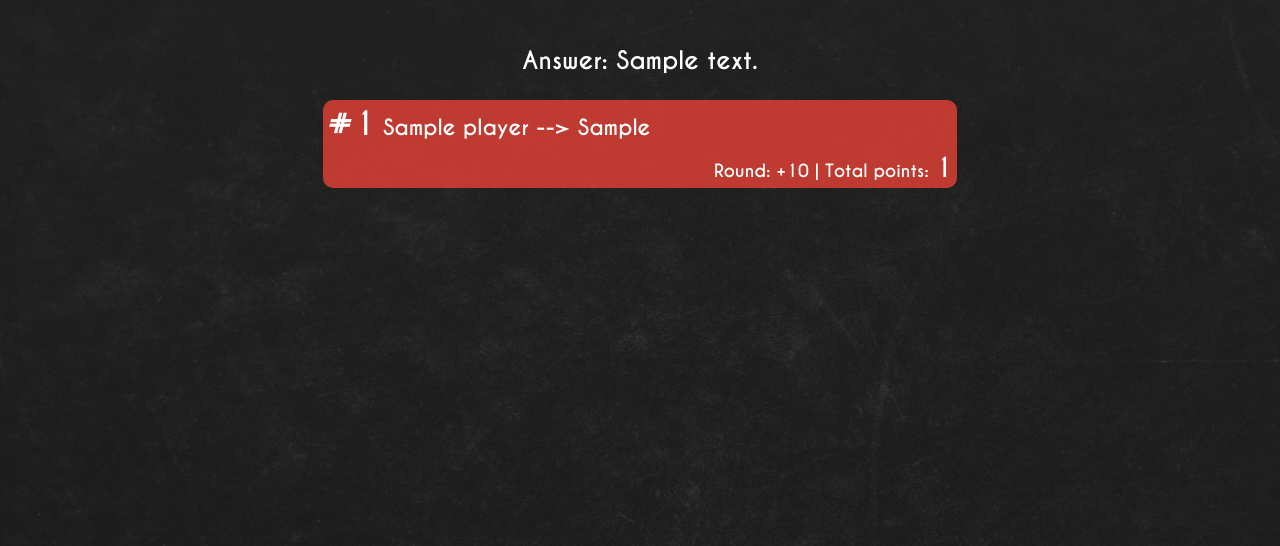
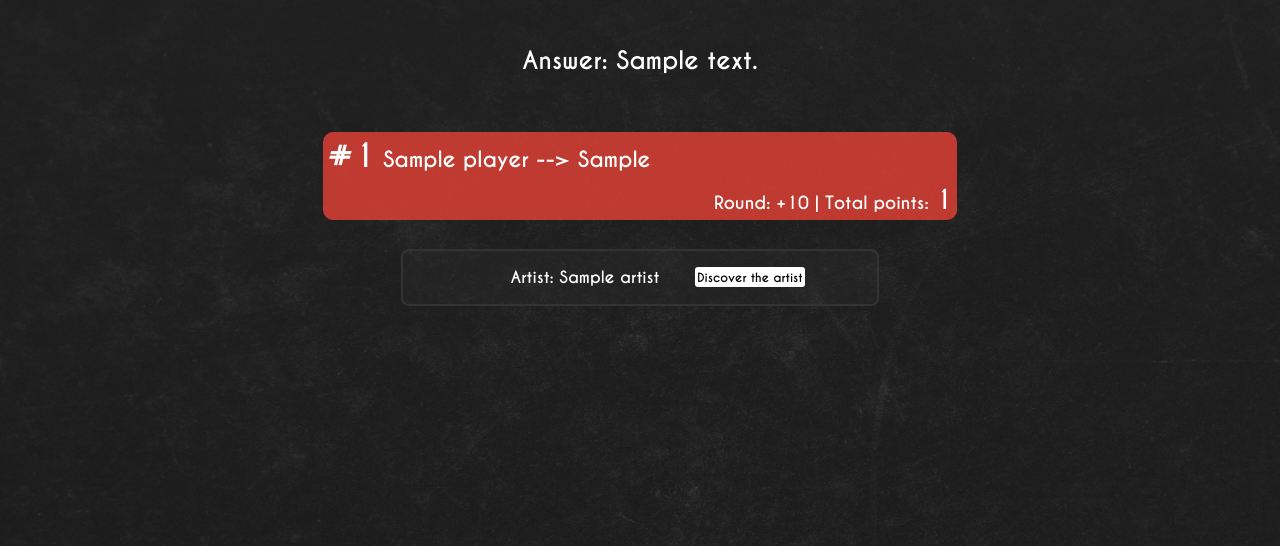
Before and after one commit to basekkelenkamp/everynoise-scraper, a Flask app: template templates/party/party_answer.html in a window 1280 px wide. Shown: the part 105-651 px from the top of the page. Run offline with Flask 2, Linux system fonts and the light colour scheme; the template is opened without the code that fills it: most values are stand-ins (such as "Sample title", 1, 10 or a date in 2020); parts of the project's set-up code (start-up, migrations or seed data) failed here and were passed over.

Commit message:
add more info on party_answer

```diff
--- a/app.py
+++ b/app.py
@@ -174,6 +174,7 @@ def answer():
             render_template(
                 "party/party_wait.html",
                 guess=answer_dict["guess"],
+                message=answer_dict["message"],
                 player_id=str(player.id),
                 total_players=total_players,
                 is_host=is_host,
@@ -442,13 +443,16 @@ def get_round_party_data():
 def party_round_answer():
     data = request.form
     answer = data.get("answer")
+    message = data.get("message")
+    artist = data.get("artist")
+    artist_link = data.get("artist_link")
     party_code = request.cookies.get("party_code")
 
     players_data = []
     current_player = {}
 
     for k, value in data.items():
-        if k == "answer":
+        if k in ["answer", "message", "artist", "artist_link"]:
             continue
 
         player_name, key = k.split(".")
@@ -489,6 +493,9 @@ def party_round_answer():
             "party/party_answer.html",
             players_data=sorted_players_data,
             answer=answer,
+            message=message,
+            artist=artist,
+            artist_link=artist_link,
             end=end,
         )
     )
--- a/database/mysql_db.py
+++ b/database/mysql_db.py
@@ -389,4 +389,6 @@ def get_last_updated_round_from_party_players(
     return {
         "players": players_data,
         "answer": host_round.genre,
+        "artist": last_updated_round.artist_name,
+        "artist_link": last_updated_round.artist_spotify,
     }
--- a/static/css/party_answer.css
+++ b/static/css/party_answer.css
@@ -85,3 +85,29 @@ ul li p {
     font-size: 0.75em;
     text-decoration: none;
 }
+
+
+.answer-info-wrapper {
+    display: flex;
+    justify-content: center;
+    align-items: center;
+    /* margin-top: 25px; */
+    margin: auto;
+    width: 75%;
+    background-color: rgba(51, 51, 51, 0.25);
+    color: #fff;
+    border-radius: 0.5rem;
+    border: #333;
+    border-style: solid;
+    border-width: 2px;
+    margin-top: 25px;
+}
+
+.answer-info-wrapper p {
+    margin-left: 7.5%;
+    margin-right: 7.5%;
+}
+
+.artist-info-wrapper {
+    width: 50%;
+}
--- a/templates/party/party_answer.html
+++ b/templates/party/party_answer.html
@@ -8,6 +8,7 @@
 <div class="main-wrapper">
 
     <h2>Answer: {{ answer }}</h2>
+    <p>{{ message }}</p>
 
     <div class="scores">
         <ul>
@@ -23,6 +24,14 @@
         </ul>
     </div>
 
+    <div class="artist-info-wrapper">
+        <div class="answer-info-wrapper">
+            <p>Artist: {{ artist }}</p>
+            <a href="https://everynoise.com/{{ artist_link }}" target="_blank" class="game-button discover-button">Discover the artist</a>
+        </div>
+    </div>
+
+
     {% if end %}
         <form method="GET" action="{{ url_for('party') }}">
             <button type="submit" id="submit_button" name="submit_button">play again?</button>
--- a/templates/party/party_wait.html
+++ b/templates/party/party_wait.html
@@ -8,6 +8,7 @@
 <input type="hidden" id="total-players" value="{{ total_players }}" />
 <input type="hidden" id="party-code" value="{{ party_code }}" />
 <input type="hidden" id="pusher-key" value="{{ pusher_key }}" />
+<input type="hidden" id="message" value="{{ message }}" />
 
 <div class="main-wrapper">
     <div class="answer-info-wrapper">
```
Also changed, not shown: static/js/party_wait.js (+22 -0 lines).
